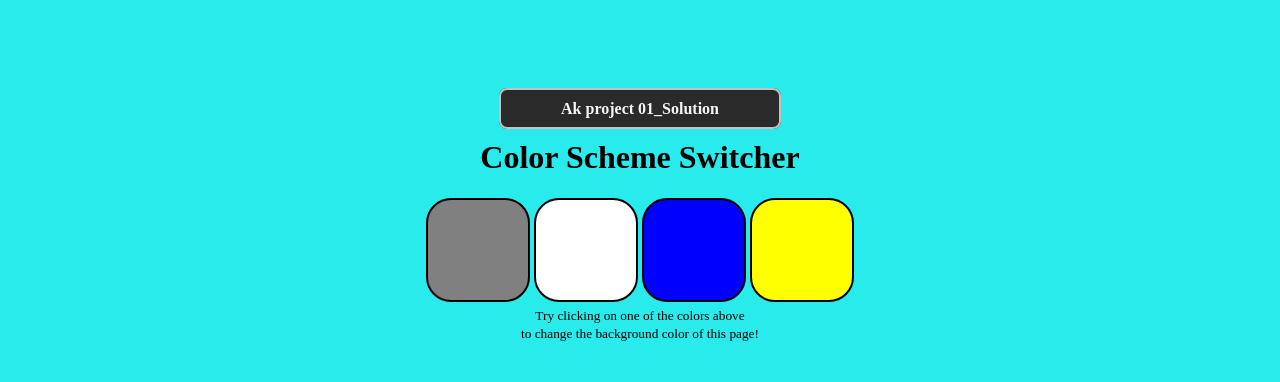
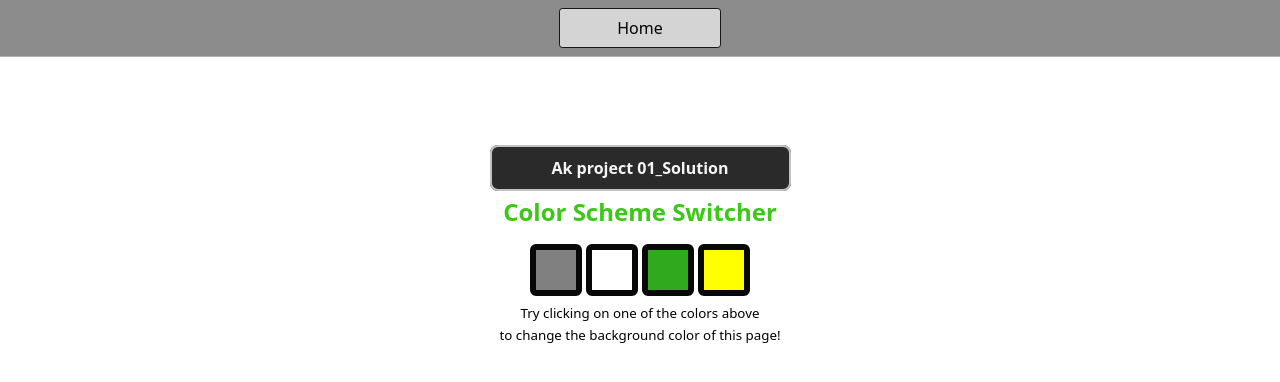
Before and after one commit to barmanAk01/Js-Learning-beginners-to-intermidiate, a plain HTML site: page Part 2 _js Advanced/Projects/proj 1/index.html in a window 1280 px wide. Drawn offline with Linux system fonts and the light colour scheme; files that its build step writes are made by us from their sources.

Commit message:
project 1 done

```diff
--- a/Part 2 _js Advanced/Projects/proj 1/index.html
+++ b/Part 2 _js Advanced/Projects/proj 1/index.html
@@ -5,16 +5,18 @@
     <meta name="viewport" content="width=device-width, initial-scale=1.0" />
     <meta http-equiv="X-UA-Compatible" content="ie=edge" />
     <link rel="stylesheet" href="style.css" />
-    <link rel="stylesheet" href="../style2.css" />
+    <link rel="stylesheet" href="../styles.css" />
 
     <title> Color Switcher</title>
   </head>
   <body>
 
     <nav>
-      <!-- <a href="/" aria-current="page">Home</a> -->
-      <!-- <a target="_blank" href="https://www.youtube.com/@chaiaurcode"
-        >Youtube channel</a> -->
+      <!-- <a href="./" aria-current="page">Home</a>  -->
+      <!-- <a href="./index.html" aria-current="page">Home</a> -->
+
+      <!-- <a href="../index.html" aria-current="page">Home</a>  working  -->
+      <a href="../" aria-current="page">Home</a>
     </nav>
 
     <div class="canvas">
@@ -29,7 +31,7 @@
         "
 
         > <b>Ak project 01_Solution </b>  </a>
-      <h1>Color Scheme Switcher</h1>
+      <h1 style="color: #3cc719;">Color Scheme Switcher</h1>
       <span class="button" id="grey"></span>
       <span class="button" id="white"></span>
       <span class="button" id="blue"></span>
--- a/Part 2 _js Advanced/Projects/proj 1/style.css
+++ b/Part 2 _js Advanced/Projects/proj 1/style.css
@@ -17,11 +17,11 @@ span {
 }
 
 .button {
-  width: 10px;
-  height: 10px;
-  border: solid rgb(8, 8, 8) 10px;
+  width: 40px;
+  height: 40px;
+  border: solid rgb(8, 8, 8) 6px;
   display: inline-block;
-  border-radius: 25px;
+  border-radius: 6px;
 }
 
 #grey {
--- /dev/null
+++ b/Part 2 _js Advanced/Projects/styles.css
@@ -0,0 +1,64 @@
+/* * {
+  box-sizing: border-box;
+} */
+
+body {
+  margin: 0;
+  font-family: system-ui, sans-serif;
+  color: black;
+  background-color: white;
+}
+
+nav {
+  display: flex;
+  flex-wrap: wrap;
+  align-items: center;
+  justify-content: center;
+  padding: 0.5rem;
+  gap: 0.5rem;
+  border-bottom: solid 1px #b6b4b4ee;
+  background-color: #8d8c8c;
+}
+
+nav a {
+  display: inline-block;
+  min-width: 9rem;
+  padding: 0.5rem;
+  border-radius: 0.2rem;
+  border: solid 1px rgb(22, 22, 22);
+  text-align: center;
+  text-decoration: none;
+  color: #1b1b1b;
+}
+
+nav a[aria-current='page'] {
+  color: #000;
+  background-color: #d4d4d4;
+}
+
+
+main {
+  padding: 1rem;
+  background-color: #1b1b1b;
+}
+
+h1 {
+  font-weight: bold;
+  font-size: 1.5rem;
+  color: white;
+}
+
+.projects {
+  display: flex;
+  flex-direction: column;
+}
+
+.project-link {
+  background-color: #fff;
+  padding: 10px 30px;
+  border-radius: 8px;
+  color: #212121;
+  text-decoration: none;
+  border: 2px solid #212121;
+  margin-top: 5px;
+}
--- a/Part 2 _js Advanced/style2.css
+++ /dev/null
@@ -1,33 +0,0 @@
-html {
-  margin: 0;
-}
-
-span {
-  display: block;
-}
-.canvas {
-  margin: 100px auto 100px;
-  width: 80%;
-  text-align: center;
-}
-
-.button {
-  width: 100px;
-  height: 100px;
-  border: solid black 2px;
-  display: inline-block;
-}
-
-#grey {
-  background: grey;
-}
-
-#white {
-  background: white;
-}
-#blue {
-  background: blue;
-}
-#yellow {
-  background: yellow;
-}
```
Also changed, not shown: Part 2 _js Advanced/Projects/index.html (added, +41 -0 lines).
